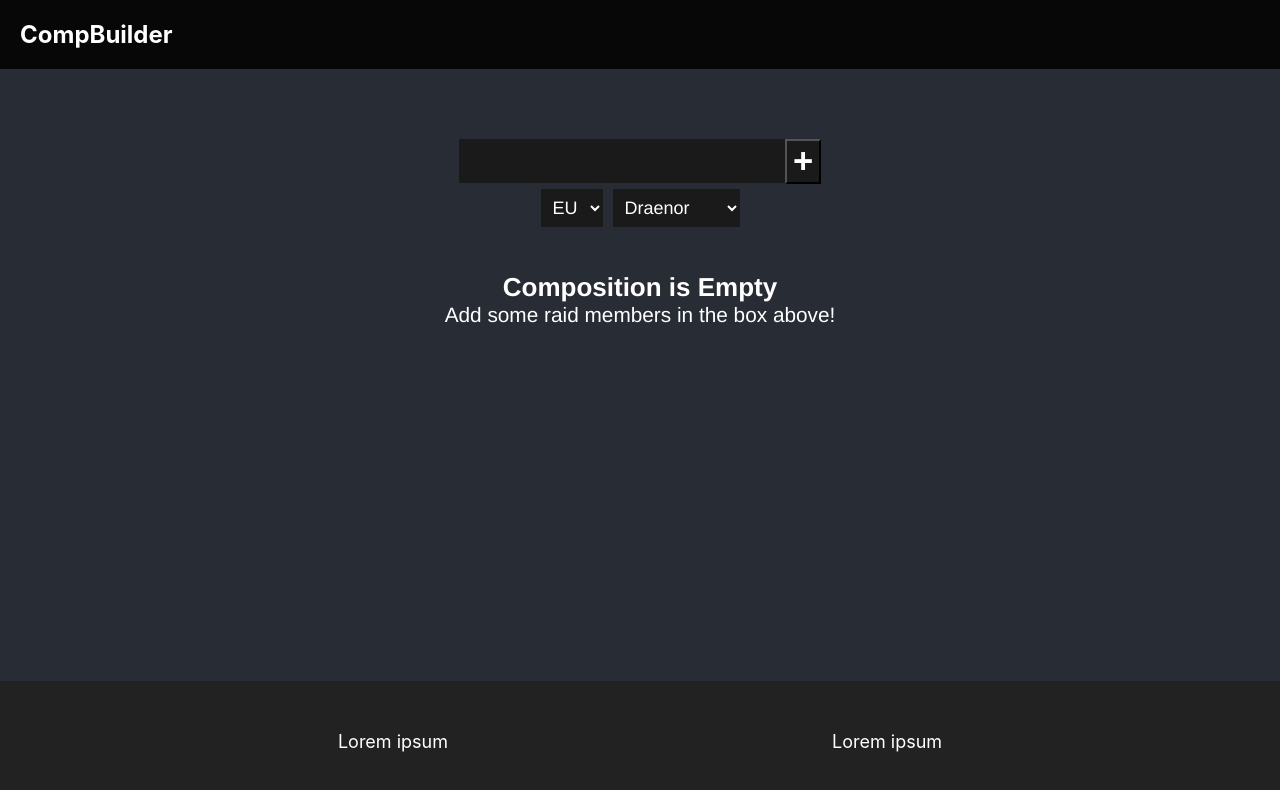
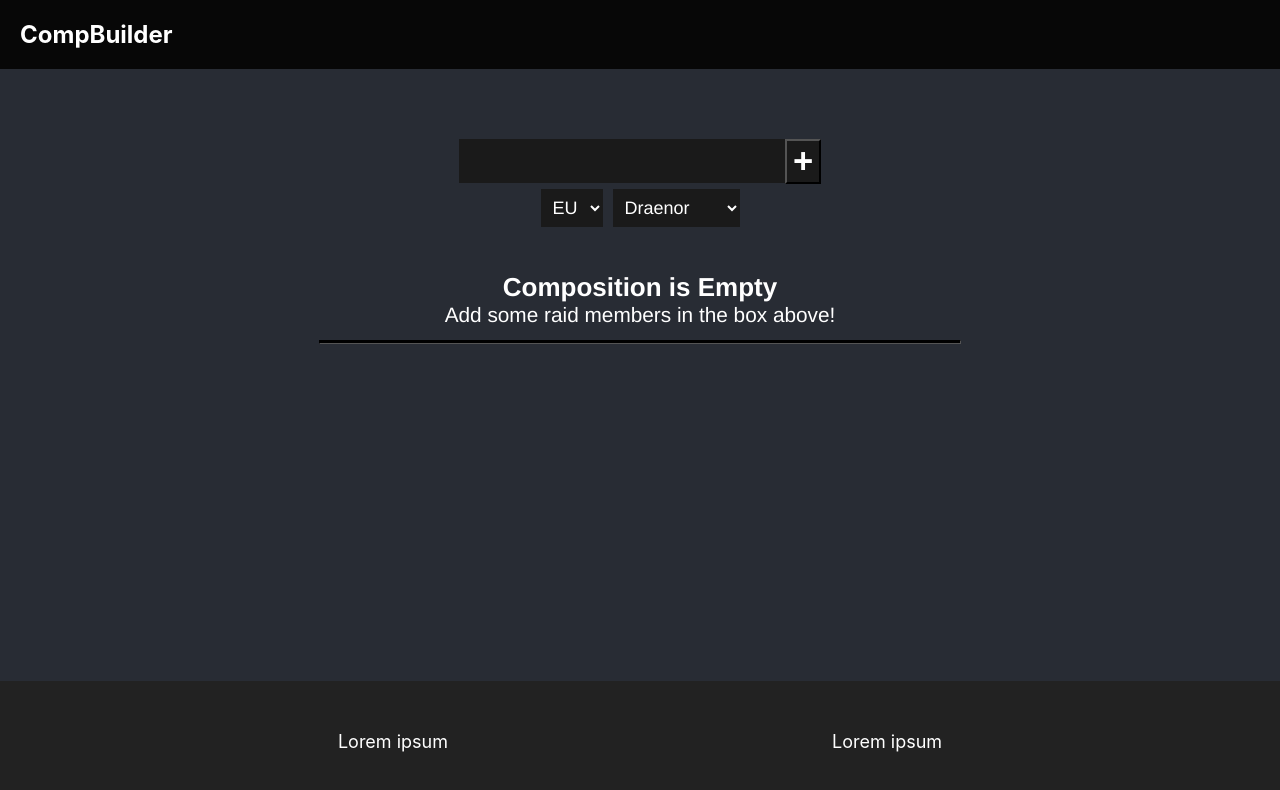
Before and after one commit to WLumby/CompBuilder, a React (Create React App) app: page / in a window 1280 px wide. Shown: the top 790 px of the page. Built offline with nearby package versions, Linux system fonts and the light colour scheme.

Commit message:
Add divider for bench

```diff
--- a/src/benched-character.css
+++ b/src/benched-character.css
@@ -10,3 +10,10 @@
 .Character-benched-spec-icon {
     padding-right: 2px;
 }
+
+.Characters-divider {
+    width: 50%;
+    border-color: black;
+    background-color: black;
+    height: 2px;
+}
--- a/src/characters-display.js
+++ b/src/characters-display.js
@@ -285,6 +285,7 @@ class CharactersDisplay extends React.Component {
                 <div className='Characters'>
                     {this.renderCharacters()}
                 </div>
+                <hr className='Characters-divider'/>
                 <div className='Characters-benched'>
                     {this.renderBench()}
                 </div>
```
